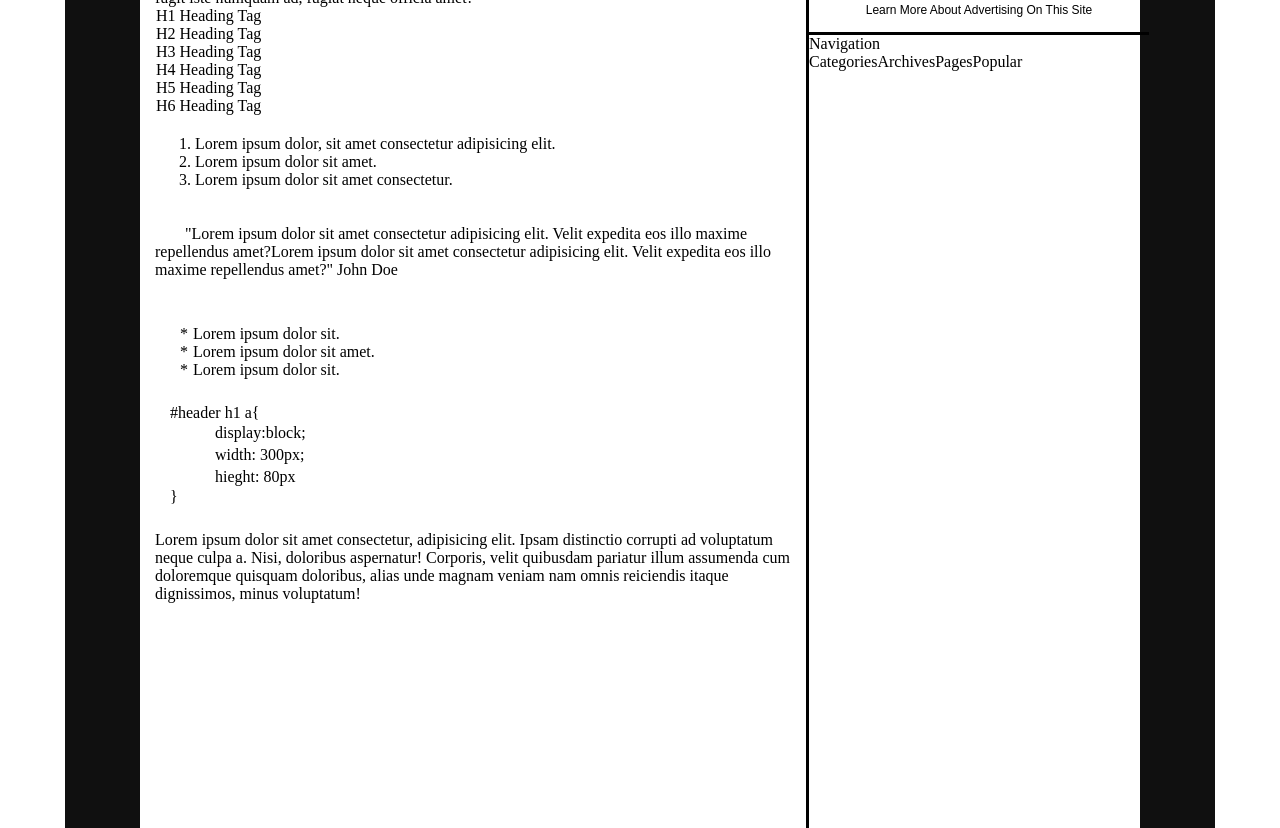
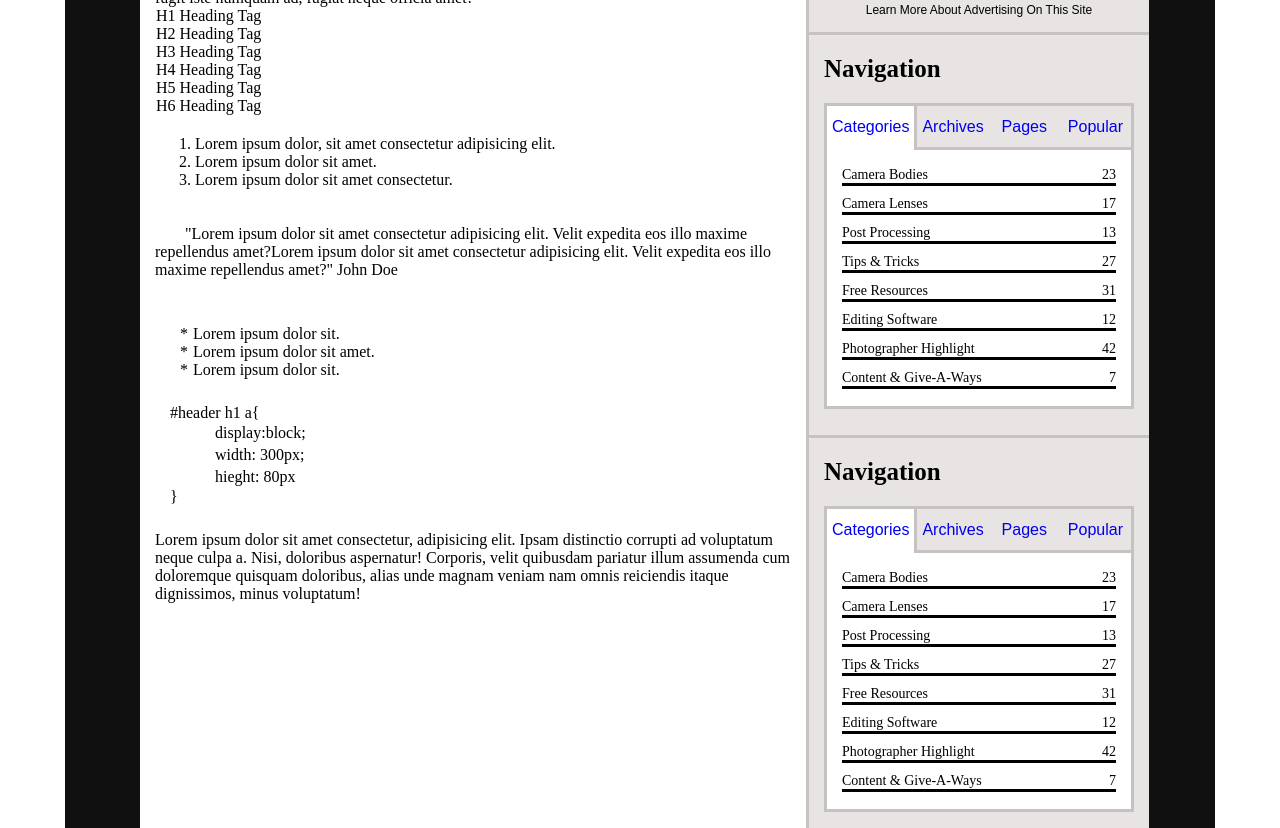
Before and after one commit to Kujjik/maketplace, a website built with webpack: page src/index.html in a window 1280 px wide. Shown: the part 472-1300 px from the top of the page. Built offline with nearby package versions, Linux system fonts and the light colour scheme; files whose address does not match are found by name.

Commit message:
update sidebar

```diff
--- a/src/index.html
+++ b/src/index.html
@@ -130,12 +130,89 @@
                         Navigation
                     </div>
                     <div class="sidebar-nav-menu">
-                        <div class="categories">Categories</div>
-                        <div class="archives">Archives</div>
-                        <div class="pages">Pages</div>
-                        <div class="popular">Popular</div>
+                        <div class="tabs-container">
+                            <a href="#" class="categories tabs">Categories</a>
+                            <a href="#" class="archives tabs">Archives</a>
+                            <a href="#" class="pages tabs">Pages</a>
+                            <a href="#" class="popular tabs">Popular</a>
+                        </div>
+
+                        <div class="categories-container">
+
+                            <div>
+                                <div class="categories-point">Camera Bodies</div>
+                                <div class="categories-point">Camera Lenses</div>
+                                <div class="categories-point">Post Processing</div>
+                                <div class="categories-point">Tips & Tricks</div>
+                                <div class="categories-point">Free Resources</div>
+                                <div class="categories-point">Editing Software</div>
+                                <div class="categories-point">Photographer Highlight</div>
+                                <div class="categories-point">Content & Give-A-Ways</div>
+                            </div>
+
+                            <div class="page-container">
+                                <div class="page-number">23</div>
+                                <div class="page-number">17</div>
+                                <div class="page-number">13</div>
+                                <div class="page-number">27</div>
+                                <div class="page-number">31</div>
+                                <div class="page-number">12</div>
+                                <div class="page-number">42</div>
+                                <div class="page-number">7</div>
+                            </div>
+
+
+                        </div>
+
+
+
                     </div>
                 </div>
+
+                <div class="navigation-container">
+                    <div class="text-navigation">
+                        Navigation
+                    </div>
+                    <div class="sidebar-nav-menu">
+                        <div class="tabs-container">
+                            <a href="#" class="categories tabs">Categories</a>
+                            <a href="#" class="archives tabs">Archives</a>
+                            <a href="#" class="pages tabs">Pages</a>
+                            <a href="#" class="popular tabs">Popular</a>
+                        </div>
+
+                        <div class="categories-container">
+
+                            <div>
+                                <div class="categories-point">Camera Bodies</div>
+                                <div class="categories-point">Camera Lenses</div>
+                                <div class="categories-point">Post Processing</div>
+                                <div class="categories-point">Tips & Tricks</div>
+                                <div class="categories-point">Free Resources</div>
+                                <div class="categories-point">Editing Software</div>
+                                <div class="categories-point">Photographer Highlight</div>
+                                <div class="categories-point">Content & Give-A-Ways</div>
+                            </div>
+
+                            <div class="page-container">
+                                <div class="page-number">23</div>
+                                <div class="page-number">17</div>
+                                <div class="page-number">13</div>
+                                <div class="page-number">27</div>
+                                <div class="page-number">31</div>
+                                <div class="page-number">12</div>
+                                <div class="page-number">42</div>
+                                <div class="page-number">7</div>
+                            </div>
+
+
+                        </div>
+
+
+                    </div>
+                </div>
+
+                <a href="#" class="nikon-advertisement"></a>
 
             </div>
 
--- a/src/sass/main.scss
+++ b/src/sass/main.scss
@@ -4,6 +4,9 @@ $font-size-link-header: 10px;
 $font-style: "Arial";
 $font-link-color: #2884b5;
 $font-size-text-article: 13px;
+$font-navigation-size: 25px;
+$sider-back-color: #e7e4e3;
+$side-border-color: #c5c2c1;
 
 
 body {
@@ -201,6 +204,8 @@ body {
     display: flex;
     flex-direction: column;
     border-left: solid;
+    background-color: $sider-back-color;
+    border-color: $side-border-color;
 
 }
 
@@ -211,8 +216,10 @@ body {
     height: 50px;
     justify-content: center;
     align-items: center;
-    border:#000000;
     border-bottom: solid;
+    border-color: $side-border-color;
+
+
 }
 
 .sub-feed-text {
@@ -234,6 +241,7 @@ body {
     flex-direction: column;
     align-items: center;
     border-bottom: solid;
+    border-color: $side-border-color;
 }
 
 .link-banners-container {
@@ -268,33 +276,115 @@ body {
     font-family: $font-style;
 }
 
+
+/*Tabs*/
+
+.navigation-container {
+    width: 100%;
+    height: 400px;
+    border-bottom: solid;
+    border-color: $side-border-color;
+}
+
+.text-navigation {
+    margin: 20px 15px;
+    font-size: $font-style;
+    font-size: $font-navigation-size;
+    font-weight: bold;
+}
+
 .sidebar-nav-menu {
     display: flex;
-    flex-direction: row;
+    flex-direction: column;
+    margin: 15px;
+    height: 300px;
+    background-color: #ffffff;
+    border: solid;
+    border-color: $side-border-color;
+}
+
+.tabs-container {
+    display: flex;
+    height: 50px;
+    width: 100%;
+
+}
+
+.tabs {
+    display: flex;
+    justify-content: center;
+    align-items: center;
+    font-family: $font-style;
+    text-decoration: none;
+    width: 100%;
+    height: 100%;
+    background-color: $sider-back-color;
+    padding: 5px;
 }
 
 .categories {
-    display: flex;
-    flex-direction: column;
+    background-color: #ffffff;
 }
 
-
-
-
-
-
-
-
-
-
 .archives {
-    height: 30px;
+    border-left: solid;
+    border-bottom: solid;
+    border-color: $side-border-color;
 }
 
 .pages {
-    height: 30px;
+    border-bottom: solid;
+    border-color: $side-border-color;
 }
 
 .popular {
-    height: 30px;
+    border-bottom: solid;
+    border-color: $side-border-color;
 }
+
+.archives:hover{
+    background-color: #ffffff;
+}
+
+.pages:hover{
+    background-color: #ffffff;
+}
+
+.popular:hover{
+    background-color: #ffffff;
+}
+
+.categories-container {
+    margin: 20px 10px;
+    display: flex;
+    flex-direction: row;
+    font-size: 14px;
+}
+
+.categories-point {
+    display: flex;
+    flex-direction: row;
+    font-size: 14px;
+    align-items: center;
+    width: 100%;
+    margin: 10px 5px;
+    border-bottom: solid;
+
+}
+
+.page-number {
+    display: flex;
+    justify-content: end;
+    width: 130px;
+    margin: 10px 5px;
+    border-bottom: solid;
+}
+
+.nikon-advertisement {
+    background-image: url(/dist/assets/Nikon-sidebar.jpg);
+    background-repeat: no-repeat;
+    width: 100%;
+    height: 372px;
+    background-position-x:  24px;
+    background-position-y: 30px;
+}
```
